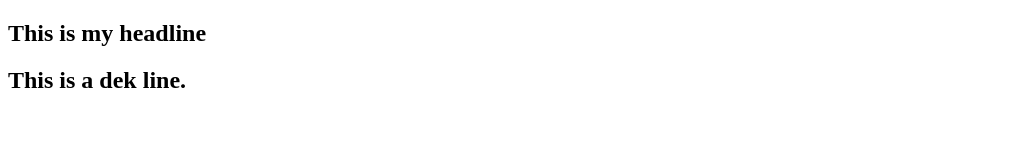
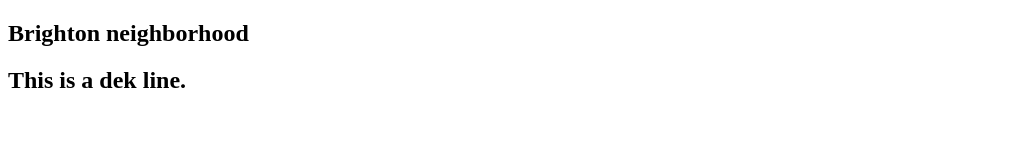
Before and after one commit to hmcclements/HMcClements.github.io, a plain HTML site: page final/index.html in a window 1280 px wide. Shown: the top 157 px of the page, without its empty margins (0-1025 px from the left). Drawn offline with Linux system fonts and the light colour scheme.

Commit message:
Update index.html

```diff
--- a/final/index.html
+++ b/final/index.html
@@ -17,7 +17,7 @@
 
 	<body>
 		<section>
-			<h1> This is my headline </h1>
+			<h1> Brighton neighborhood </h1>
 			<h2> This is a dek line.</h2>
 			<h4>Add your name here </h4>
 		</section>
```
